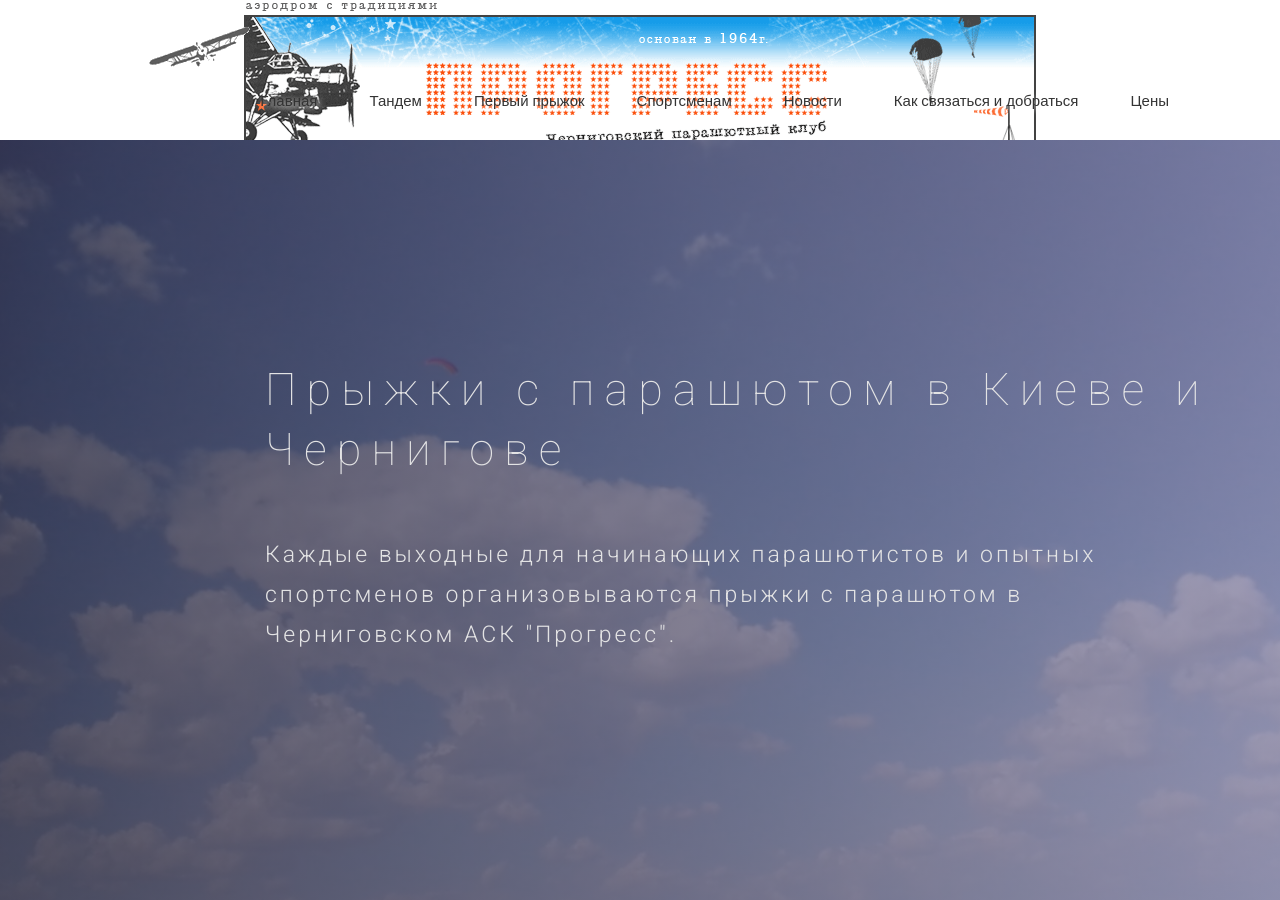
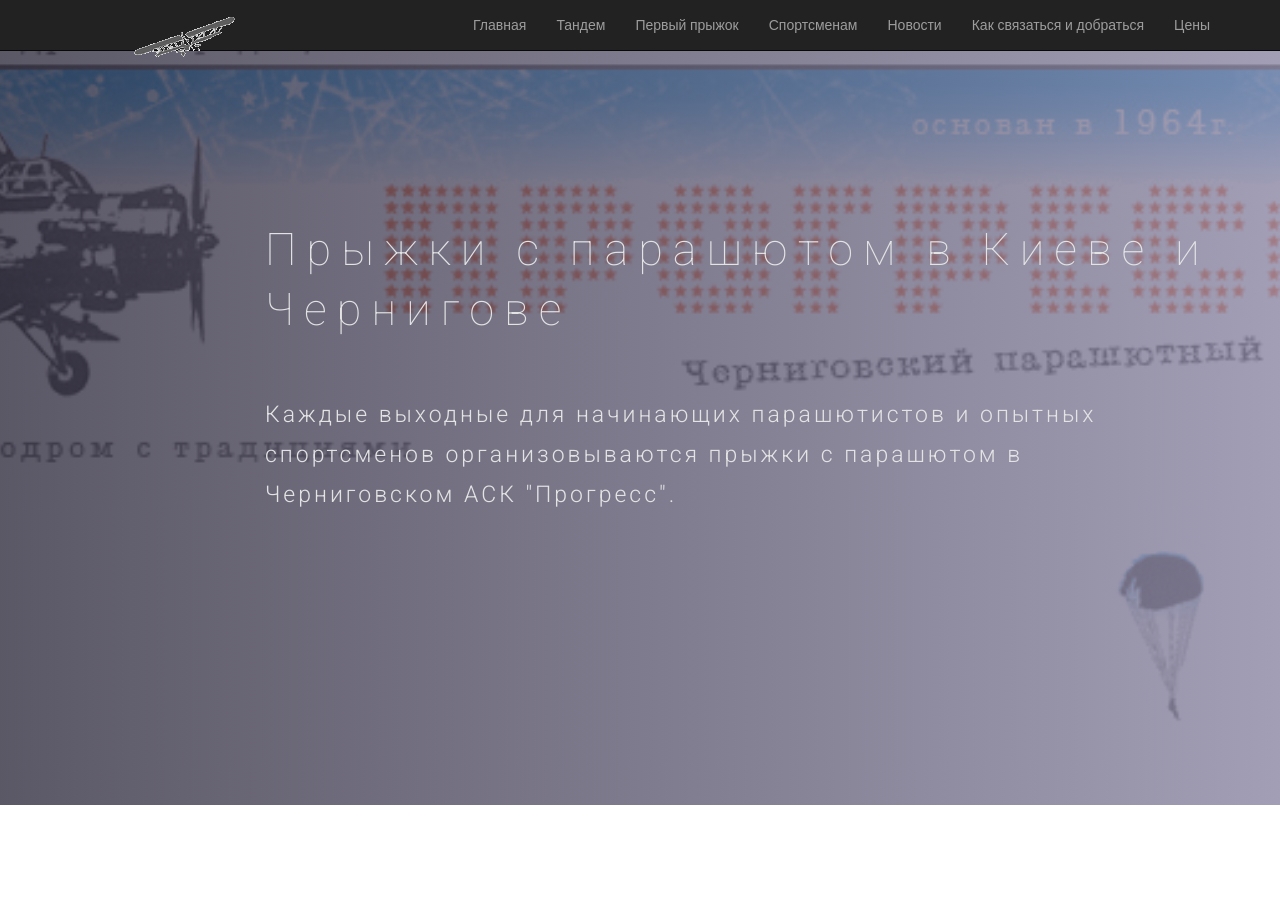
Before and after one commit to joej0e/progres.org.ua, a Jekyll site: the page built from index.html, in a window 1280 px wide and 900 px high. Built offline with Jekyll 4.4.1, drawn with Linux system fonts in a browser that asks for light colours; nearby versions of some CDN libraries; some web fonts are replaced.

Commit message:
Switched to fixed menubar

```diff
--- a/_includes/header.html
+++ b/_includes/header.html
@@ -1,25 +1,20 @@
-<!-- Header Start -->
-<header>
+<div class="navbar navbar-inverse navbar-fixed-top">
   <div class="container">
-  <div class="row">
-    <div class="col-md-12">
-      <!-- header Nav Start -->
-      <nav class="navbar navbar-default">
-        <div class="container-fluid">
-          <!-- Brand and toggle get grouped for better mobile display -->
     <div class="navbar-header">
-            <button type="button" class="navbar-toggle collapsed" data-toggle="collapse" data-target="#bs-example-navbar-collapse-1">
+      <button type="button" class="navbar-toggle collapsed" data-toggle="collapse" data-target="#navbar" aria-expanded="false" aria-controls="navbar">
         <span class="sr-only">Выключить навигацию</span>
         <span class="icon-bar"></span>
         <span class="icon-bar"></span>
         <span class="icon-bar"></span>
       </button>
-            <a class="navbar-brand" href="index.html">
+      <!-- <a class="navbar-brand" href="{{ site.baseurl }}/">
+        <img src="{{ site.baseurl }}/img/logo.png" alt="Logo">
+      </a> -->
+    </div>
+    <div id="navbar" class="collapse navbar-collapse">
+      <a class="navbar-brand" href="{{ site.baseurl }}/">
         <img src="{{ site.baseurl }}/img/logo.png" alt="Logo">
       </a>
-          </div>
-            <!-- Collect the nav links, forms, and other content for toggling -->
-            <div class="collapse navbar-collapse" id="bs-example-navbar-collapse-1">
       <ul class="nav navbar-nav navbar-right">
         <li><a href="{{ site.baseurl }}/">Главная</a></li>
         <li><a href="{{ site.baseurl }}/tandem">Тандем</a></li>
@@ -29,10 +24,6 @@
         <li><a href="{{ site.baseurl }}/contact">Как связаться и добраться</a></li>
         <li><a href="{{ site.baseurl }}/price">Цены</a></li>
       </ul>
-            </div><!-- /.navbar-collapse -->
-          </div><!-- /.container-fluid -->
-        </nav>
     </div>
   </div>
-  </div>
-</header><!-- header close -->
+</div><!-- /.navbar -->
```
Also changed, not shown: img/slider-bg.jpg. Lines whose indentation alone changed are shown as unchanged.
